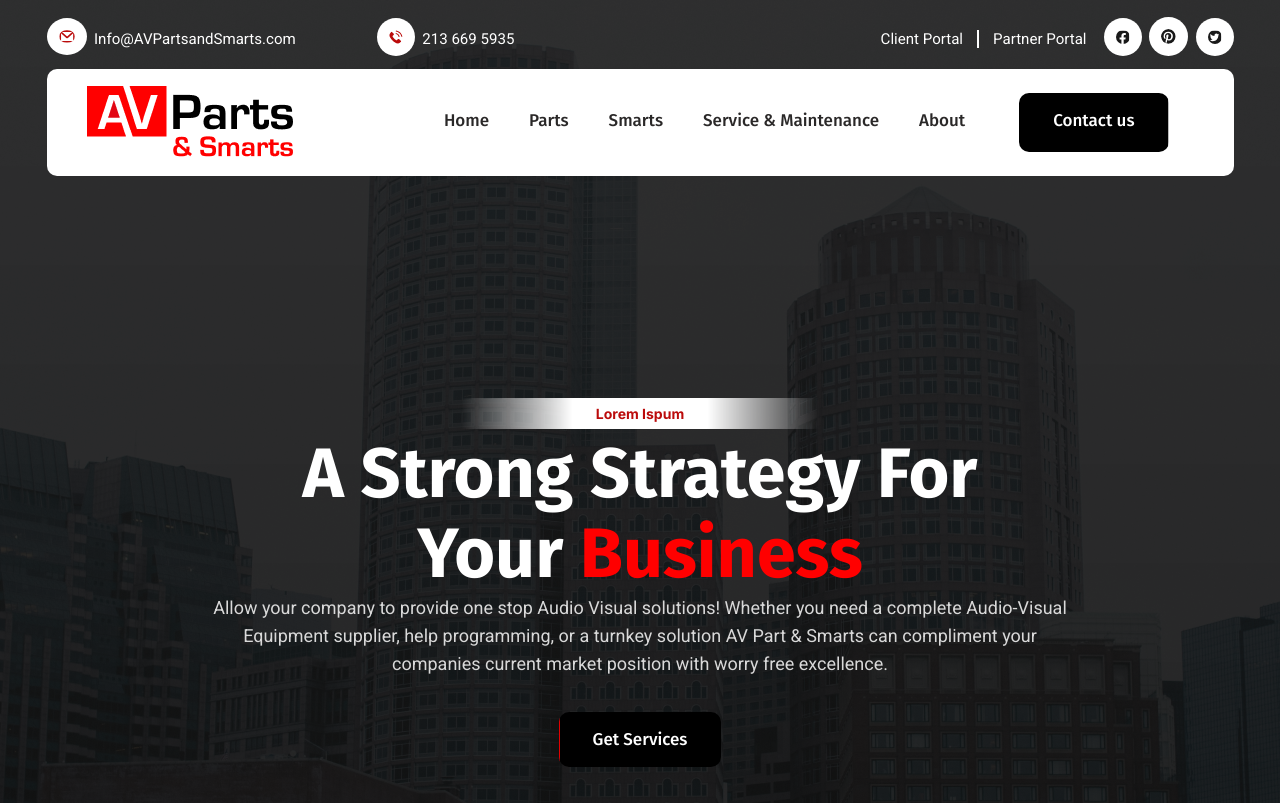
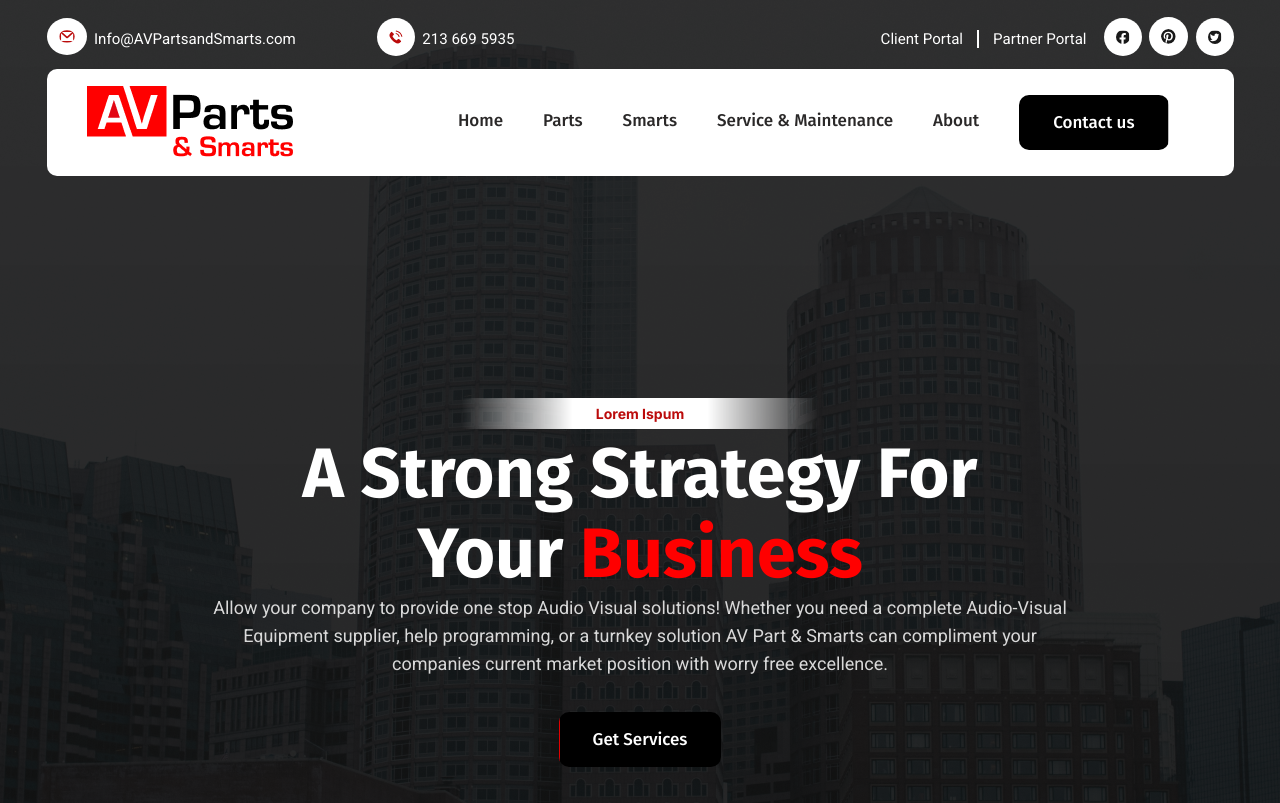
Before and after one commit to Abdul-Basit-10/av-parts-smarts, a plain HTML site: page index.html in a window 1280 px wide. Shown: the top 803 px of the page. Drawn offline with nearby package versions, Linux system fonts and the light colour scheme.

Commit message:
fix changes in navbar links & button

```diff
--- a/Css/style.css
+++ b/Css/style.css
@@ -100,7 +100,9 @@ nav {
   justify-content: space-between;
   align-items: center;
 }
-
+.nav-items {
+  display: flex;
+}
 .nav-items ul {
   display: flex;
   gap: 40px;
@@ -116,9 +118,6 @@ nav {
   font-style: normal;
   font-weight: 500;
   line-height: normal;
-}
-.nav-items ul a:hover {
-  color: #ffffff;
 }
 .nav-items ul a::after {
   content: "";
@@ -132,7 +131,7 @@ nav {
   width: 100%;
 }
 .primary-btn {
-  margin: 0 25px 0 14px;
+  margin: 0 25px 0 40px;
   padding: 17px 34px;
   background-color: #bb0b0b;
   border-radius: 10px;
@@ -1305,6 +1304,7 @@ footer .copyright {
   }
 
   .nav-items ul {
+    padding-bottom: 20px;
     flex-direction: column;
     align-items: center;
   }
--- a/index.html
+++ b/index.html
@@ -67,8 +67,8 @@
                 <li>
                   <a href="">About</a>
                 </li>
-                <a class="primary-btn" href="">Contact us</a>
               </ul>
+              <a class="primary-btn" href="">Contact us</a>
               <div class="mobile-contact-info contact-info">
                 <div class="child-1">
                   <div class="gmail-contact-info">
```
